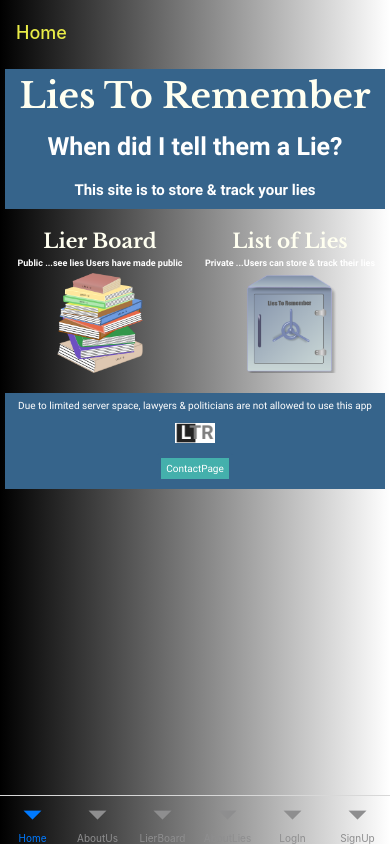
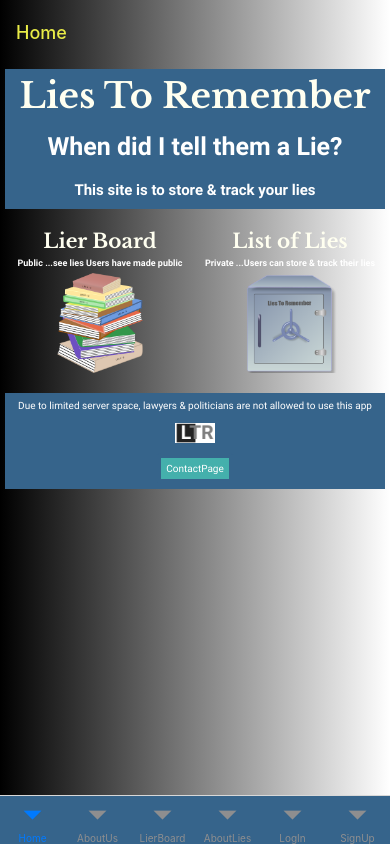
Before and after one commit to psteingh/LTRapp, a React Native app: screen / in a window 390 px wide. Built offline with nearby package versions, Linux system fonts and the light colour scheme.

Commit message:
ltrapp0521828

```diff
--- a/App.js
+++ b/App.js
@@ -23,7 +23,7 @@ function MyTabs() {
     <Tab.Navigator
       screenOptions={{
       headerBackground: LinGradHeadTab,
-      tabBarBackground: LinGradHeadTab,
+      tabBarStyle: {backgroundColor: Colors.primaryDblue},
       headerTintColor: Colors.primaryYellow
     }}>
       <Tab.Screen name="Home" component={Home} />
```
